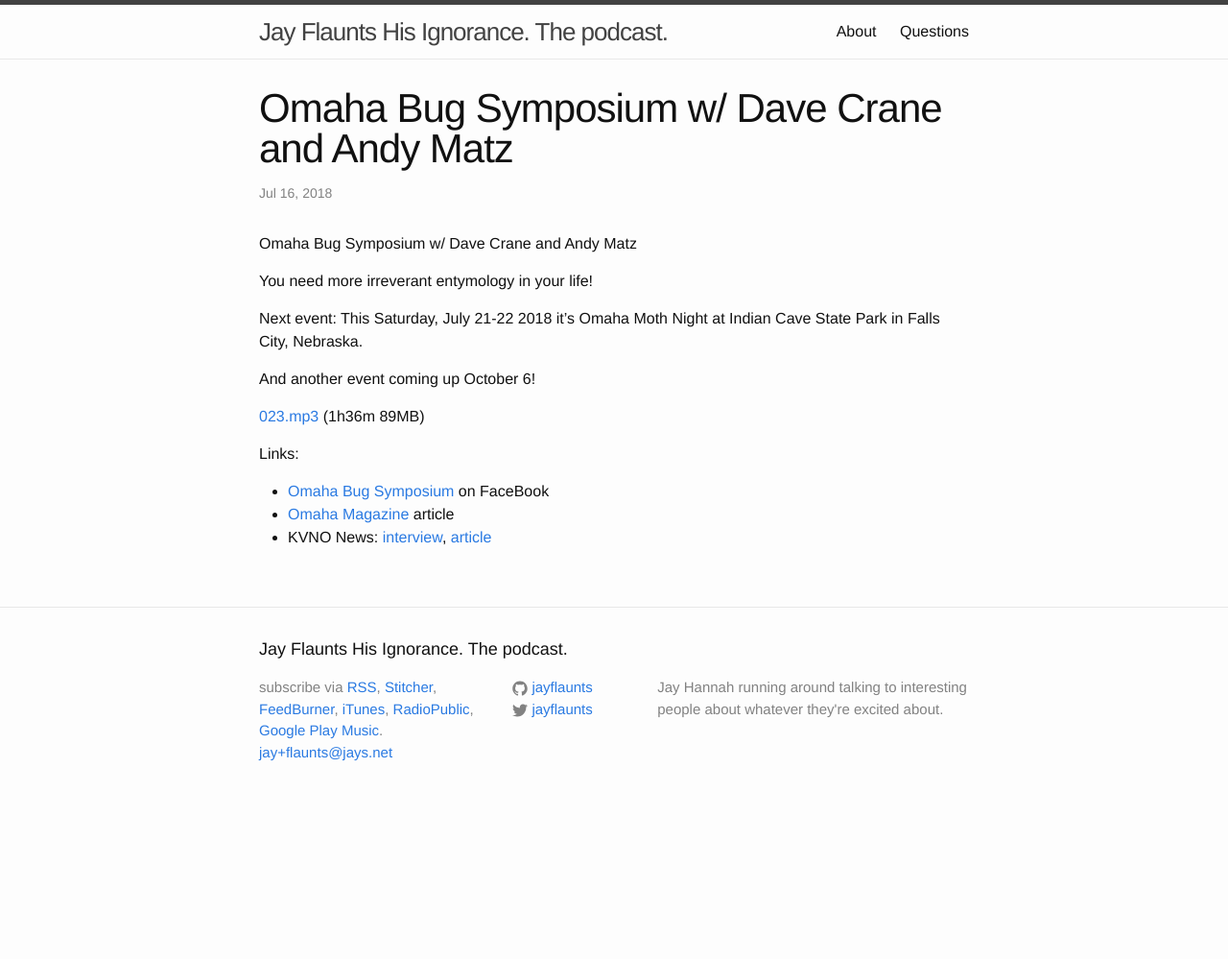
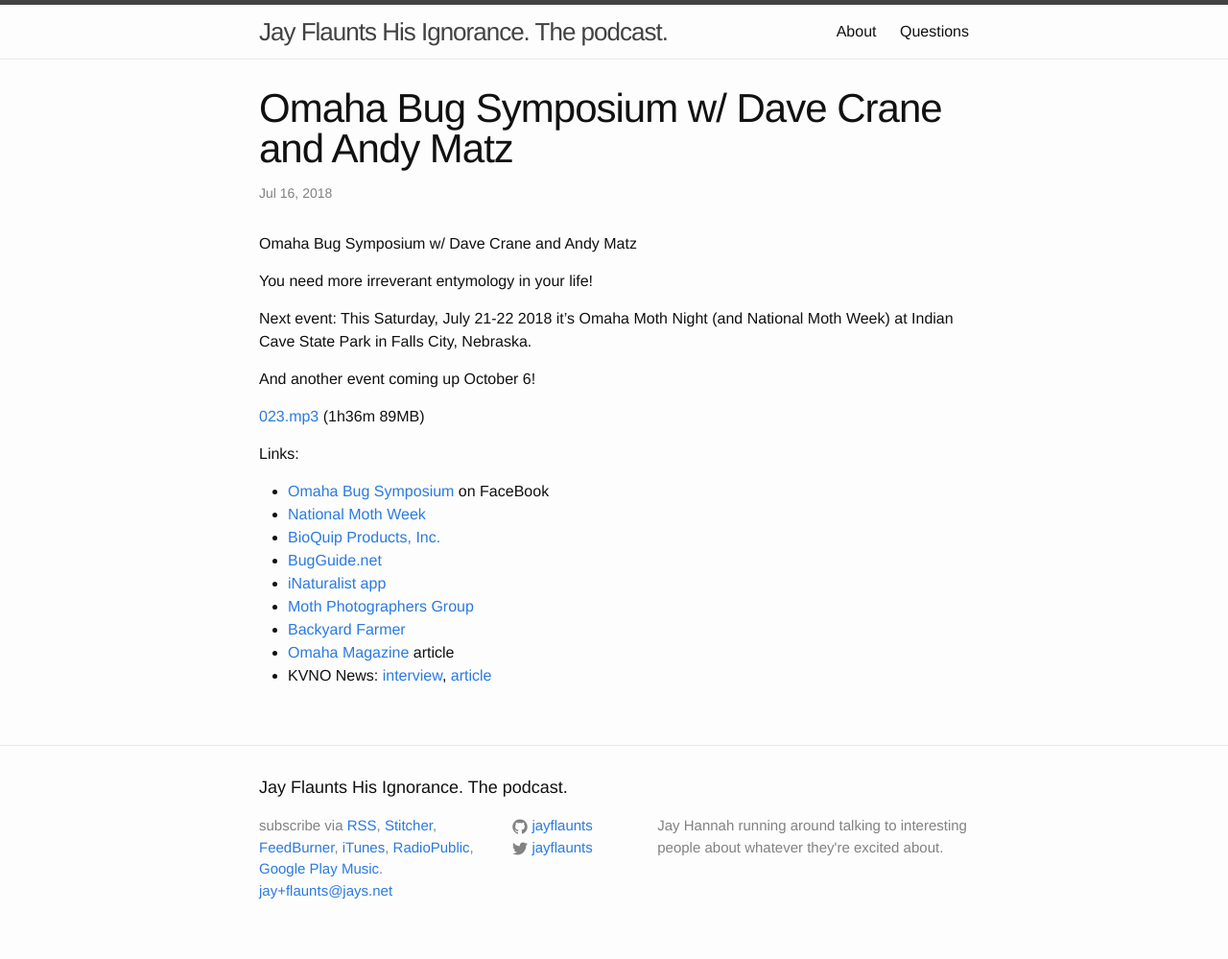
Before and after one commit to jhannah/jayflaunts, a Jekyll site: the page built from _posts/2018-07-16-omaha-bug-symposium.md, in a window 1280 px wide. Shown: the whole page at 96% size. Built offline with Jekyll 4.4.1, drawn with Linux system fonts in a browser that asks for light colours; before the commit the page ends 900 px from its top, so only the background shows below that.

Commit message:
Update 2018-07-16-omaha-bug-symposium.md

```diff
--- a/_posts/2018-07-16-omaha-bug-symposium.md
+++ b/_posts/2018-07-16-omaha-bug-symposium.md
@@ -12,7 +12,7 @@ Omaha Bug Symposium w/ Dave Crane and Andy Matz
 
 You need more irreverant entymology in your life!
 
-Next event: This Saturday, July 21-22 2018 it's Omaha Moth Night at
+Next event: This Saturday, July 21-22 2018 it's Omaha Moth Night (and National Moth Week) at
 Indian Cave State Park in Falls City, Nebraska.
 
 And another event coming up October 6!
@@ -21,5 +21,11 @@ And another event coming up October 6!
 
 Links:
 * <a href="https://www.facebook.com/omahabugsymposium/">Omaha Bug Symposium</a> on FaceBook
+* <a href="http://nationalmothweek.org/">National Moth Week</a>
+* <a href="https://www.bioquip.com/">BioQuip Products, Inc.</a>
+* <a href="https://bugguide.net">BugGuide.net</a>
+* <a href="https://www.inaturalist.org/">iNaturalist app</a>
+* <a href="http://mothphotographersgroup.msstate.edu/">Moth Photographers Group</a>
+* <a href="https://byf.unl.edu/">Backyard Farmer</a>
 * <a href="http://omahamagazine.com/articles/tag/omaha-bug-symposium/">Omaha Magazine</a> article
 * KVNO News: <a href="http://www.kvnonews.com/2017/10/bug-symposium-weirdest-thing-omaha/">interview</a>, <a href="http://www.kvnonews.com/2017/07/omaha-moth-night/">article</a>
```
